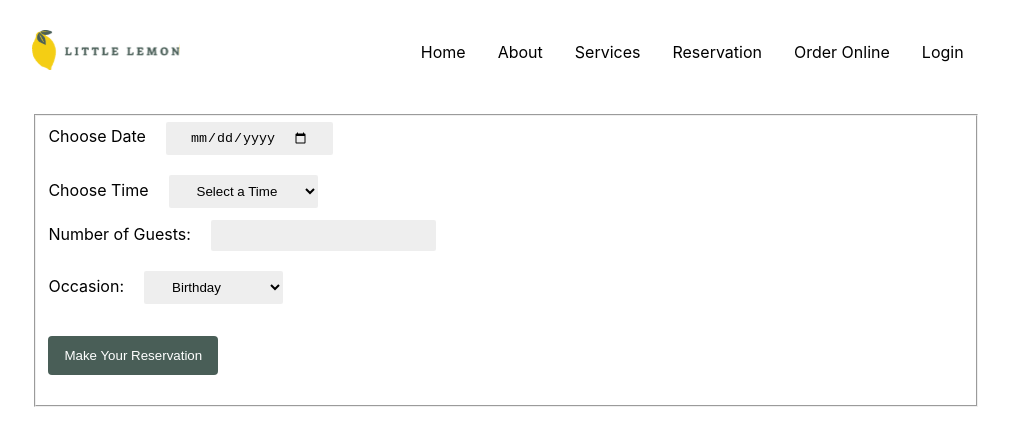
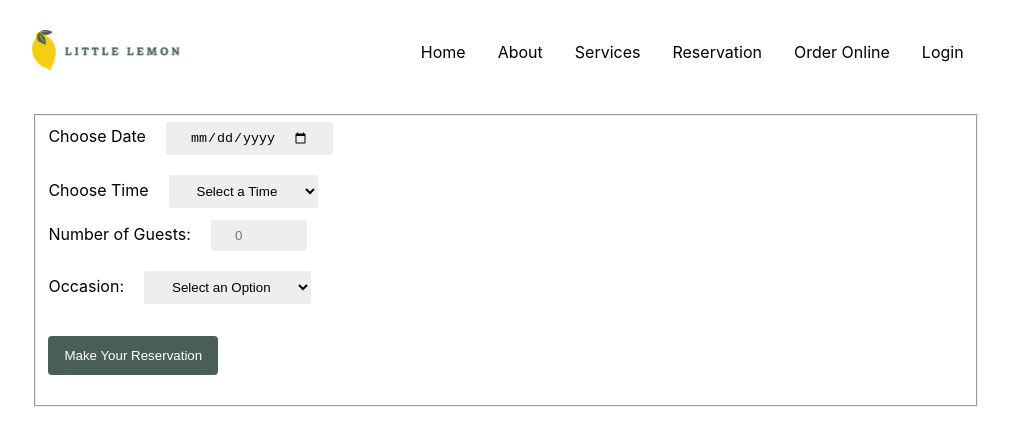
Before and after one commit to Hiraeight/Little-Lemon, a React (Create React App) app: page /booking in a window 1280 px wide. Shown: the top 446 px of the page, without its empty margins (134-1143 px from the left). Built offline with nearby package versions, Linux system fonts and the light colour scheme; a web font is replaced by a local one.

Commit message:
Reservation Functionality Fixed. Time is now showing. Added a default 'select an option' value to occasion

```diff
--- a/src/components/BookingForm.js
+++ b/src/components/BookingForm.js
@@ -40,12 +40,13 @@ const BookingForm = (props) => {
 
                         <div>
                             <label htmlFor='book-guests'>Number of Guests:</label>
-                            <input id='book-guests' min='1' value={guests} onChange={(e) => setGuests(e.target.value)} />
+                            <input id='book-guests' min='1' value={guests} onChange={(e) => {setGuests(e.target.value)}} type={'number'} placeholder={0} max={10} required />
                         </div>
 
                         <div>
                             <label htmlFor='book-occasion'>Occasion:</label>
                             <select id='book-occasion' key={occasion} value={occasion} onChange={e => setOccasion(e.target.value)}>
+                                <option value="">Select an Option</option>
                                 <option>Birthday</option>
                                 <option>Anniversary</option>
                             </select>
```
